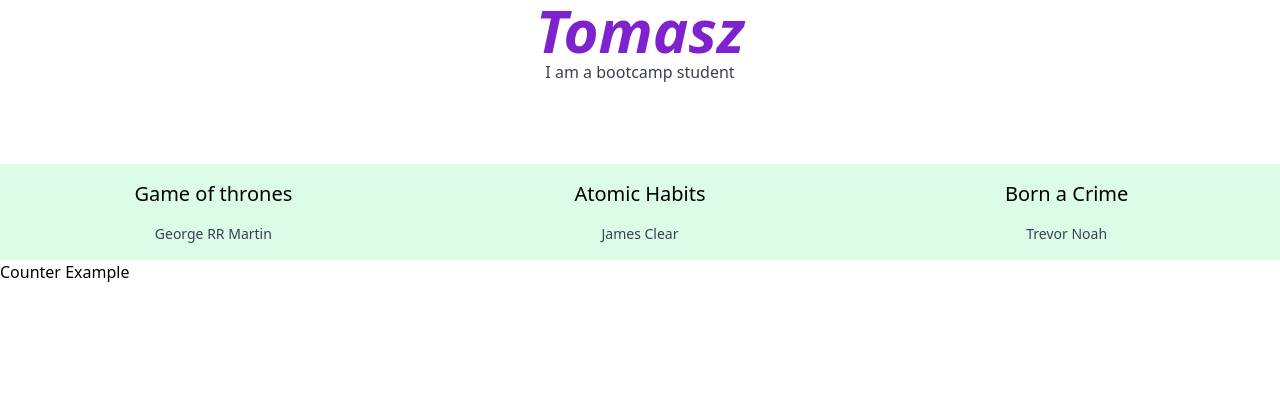
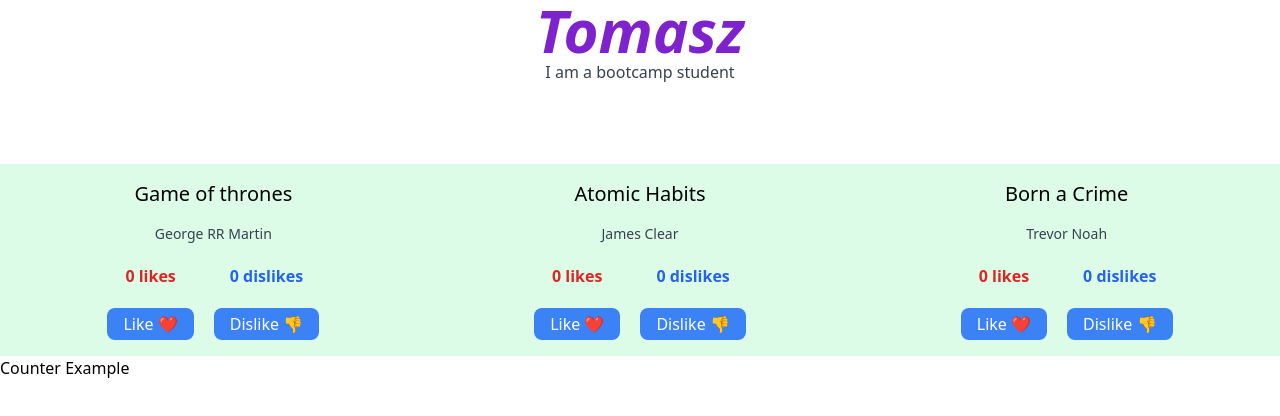
Before and after one commit to TomaszSarmata/quick-revision, a Next.js app: page / in a window 1280 px wide. Shown: the top 416 px of the page. Built offline with nearby package versions, Linux system fonts and the light colour scheme.

Commit message:
clean up

```diff
--- a/components/home/book-grid/book-item.js
+++ b/components/home/book-grid/book-item.js
@@ -1,10 +1,51 @@
+import { useState } from "react";
+
 export default function BookItem({ title, author }) {
+  const [like, setLike] = useState(0);
+  const [disLike, setDislike] = useState(0);
+
+  const handleLike = () => {
+    setLike(like + 1);
+  };
+
+  const handleDislike = () => {
+    setDislike(disLike + 1);
+  };
+
   return (
     <div>
       {" "}
-      <div id="book1" className="bg-green-100 p-4">
+      <div id="book1" className="bg-green-100 p-4 ">
         <p className="title mb-4 text-center text-xl font-medium">{title}</p>
         <p className="author text-sm text-gray-700 text-center">{author}</p>
+        <div className="flex flex-row justify-center gap-5">
+          <div>
+            <p className="text-red-600 font-bold mt-5 text-center">
+              {like} likes
+            </p>
+            <div className="flex flex-row justify-center w-full">
+              <button
+                className="bg-blue-500 py-1 px-4 rounded-lg mt-5 text-white"
+                onClick={handleLike}
+              >
+                Like ❤️
+              </button>
+            </div>
+          </div>
+          <div>
+            <p className="text-blue-600 font-bold mt-5 text-center">
+              {disLike} dislikes
+            </p>
+            <div className="flex flex-row justify-center w-full">
+              <button
+                className="bg-blue-500 py-1 px-4 rounded-lg mt-5 text-white"
+                onClick={handleDislike}
+              >
+                Dislike 👎
+              </button>
+            </div>
+          </div>
+        </div>
       </div>
     </div>
   );
```
